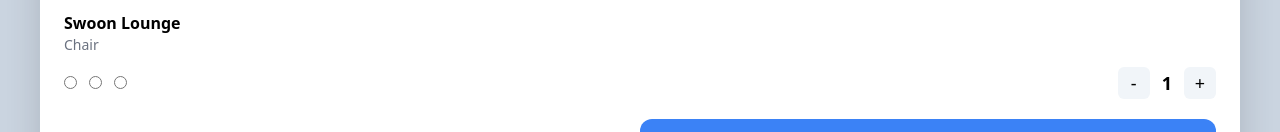
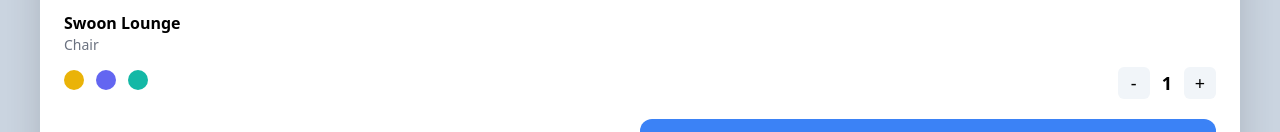
Before and after one commit to GwangjoGong/carrot-market, a Next.js app: page / in a window 1280 px wide. Shown: the part 1847-1979 px from the top of the page. Built offline with nearby package versions, Linux system fonts and the light colour scheme.

Commit message:
4.4 Modifiers

```diff
--- a/pages/index.tsx
+++ b/pages/index.tsx
@@ -59,9 +59,9 @@
         <ProductCategory>Chair</ProductCategory>
         <ProductOptions>
           <ProductColors>
-            <ProductRing type="radio" />
-            <ProductRing type="radio" />
-            <ProductRing type="radio" />
+            <ProductYellowRing />
+            <ProductIndigoRing />
+            <ProductTealRing />
           </ProductColors>
 
           <div>
@@ -132,6 +132,9 @@
   block
   text-center
   rounded-xl
+  hover:bg-teal-500
+  active:bg-yellow-500
+  focus:text-red-500
 `;
 
 const ProfileHeader = tw.div`
@@ -259,10 +262,29 @@
   mt-3
 `;
 
-const ProductColors = tw.div``;
+const ProductColors = tw.div`
+  space-x-3
+`;
 
-const ProductRing = tw.input`
-  mr-3
+const ProductYellowRing = tw.button`
+  rounded-full
+  w-5
+  h-5
+  bg-yellow-500
+`;
+
+const ProductIndigoRing = tw.button`
+  rounded-full
+  w-5
+  h-5
+  bg-indigo-500
+`;
+
+const ProductTealRing = tw.button`
+  rounded-full
+  w-5
+  h-5
+  bg-teal-500
 `;
 
 const ProductToggle = tw.button`
```
